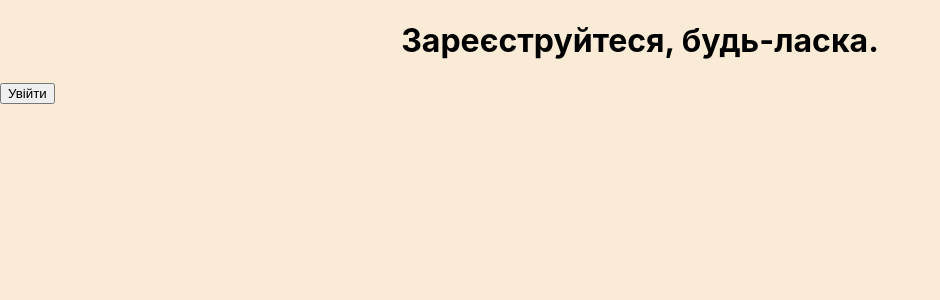
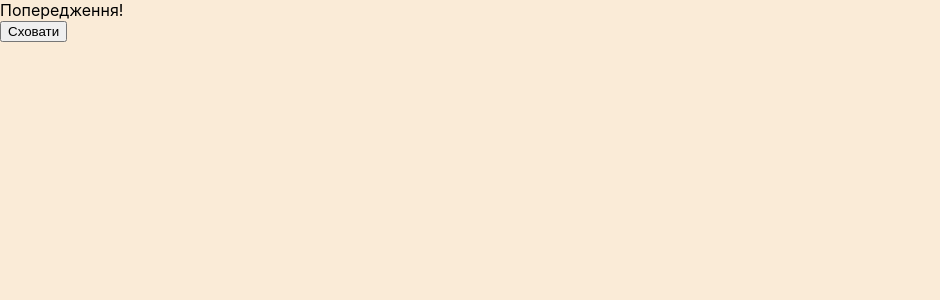
Before and after one commit to d9nchik/learn_react, a React (Create React App) app: page / in a window 1280 px wide. Shown: the top 300 px of the page, without its empty margins (0-940 px from the left). Built offline with nearby package versions, Linux system fonts and the light colour scheme.

Commit message:
Hiding component.

```diff
--- a/src/App.tsx
+++ b/src/App.tsx
@@ -1,75 +1,41 @@
 import React from 'react';
 import './App.css';
 
-function UserGreeting() {
-    return <h1>З поверненням!</h1>;
-}
-
-function GuestGreeting() {
-    return <h1>Зареєструйтеся, будь-ласка.</h1>;
-}
-
-type IsLoggedType = {
-    isLoggedIn: boolean
-}
-
-function Greeting(props: IsLoggedType) {
-    const isLoggedIn = props.isLoggedIn;
-    if (isLoggedIn) {
-        return <UserGreeting/>;
-    }
-    return <GuestGreeting/>;
-}
-
-function LoginButton(props: { onClick: () => void }) {
+function WarningBanner(props: {warn: boolean}) {
+    if (!props.warn) {    return null;  }
     return (
-        <button onClick={props.onClick}>
-            Увійти
-        </button>
+        <div className="warning">
+            Попередження!
+        </div>
     );
 }
 
-function LogoutButton(props: { onClick: () => void }) {
-    return (
-        <button onClick={props.onClick}>
-            Вийти
-        </button>
-    );
-}
-
-class LoginControl extends React.Component<any, IsLoggedType> {
+class Page extends React.Component<any, {showWarning: boolean}> {
     constructor(props: any) {
         super(props);
-        this.handleLoginClick = this.handleLoginClick.bind(this);
-        this.handleLogoutClick = this.handleLogoutClick.bind(this);
-        this.state = {isLoggedIn: false};
+        this.state = {showWarning: true};
+        this.handleToggleClick = this.handleToggleClick.bind(this);
     }
 
-    handleLoginClick() {
-        this.setState({isLoggedIn: true});
-    }
-
-    handleLogoutClick() {
-        this.setState({isLoggedIn: false});
+    handleToggleClick() {
+        this.setState(state => ({
+            showWarning: !state.showWarning
+        }));
     }
 
     render() {
-        const isLoggedIn = this.state.isLoggedIn;
-        let button;
-        if (isLoggedIn) {
-            button = <LogoutButton onClick={this.handleLogoutClick}/>;
-        } else {
-            button = <LoginButton onClick={this.handleLoginClick}/>;
-        }
         return (
             <div>
-                <Greeting isLoggedIn={isLoggedIn}/> {button}      </div>
+                <WarningBanner warn={this.state.showWarning} />        <button onClick={this.handleToggleClick}>
+                {this.state.showWarning ? 'Сховати' : 'Показати'}
+            </button>
+            </div>
         );
     }
 }
 
 function App() {
-    return <LoginControl/>
+    return <Page/>
 }
 
 export default App;
```
